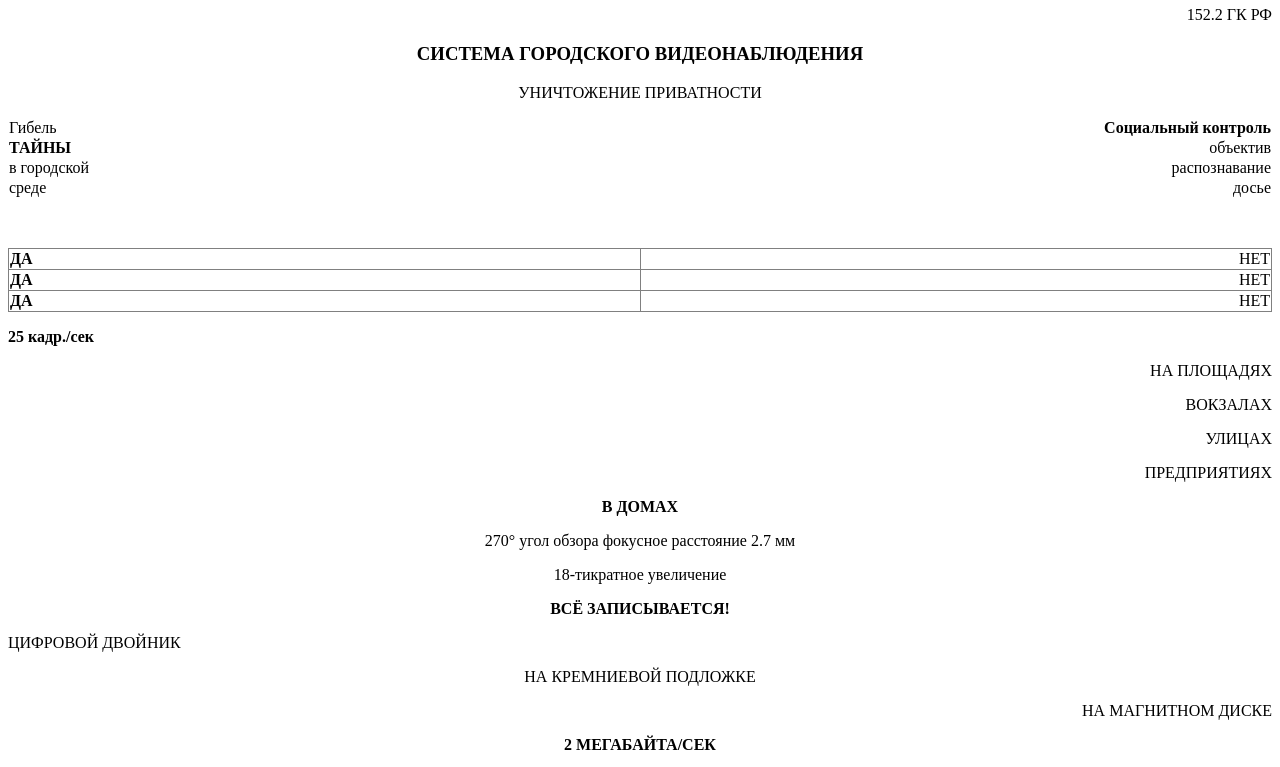
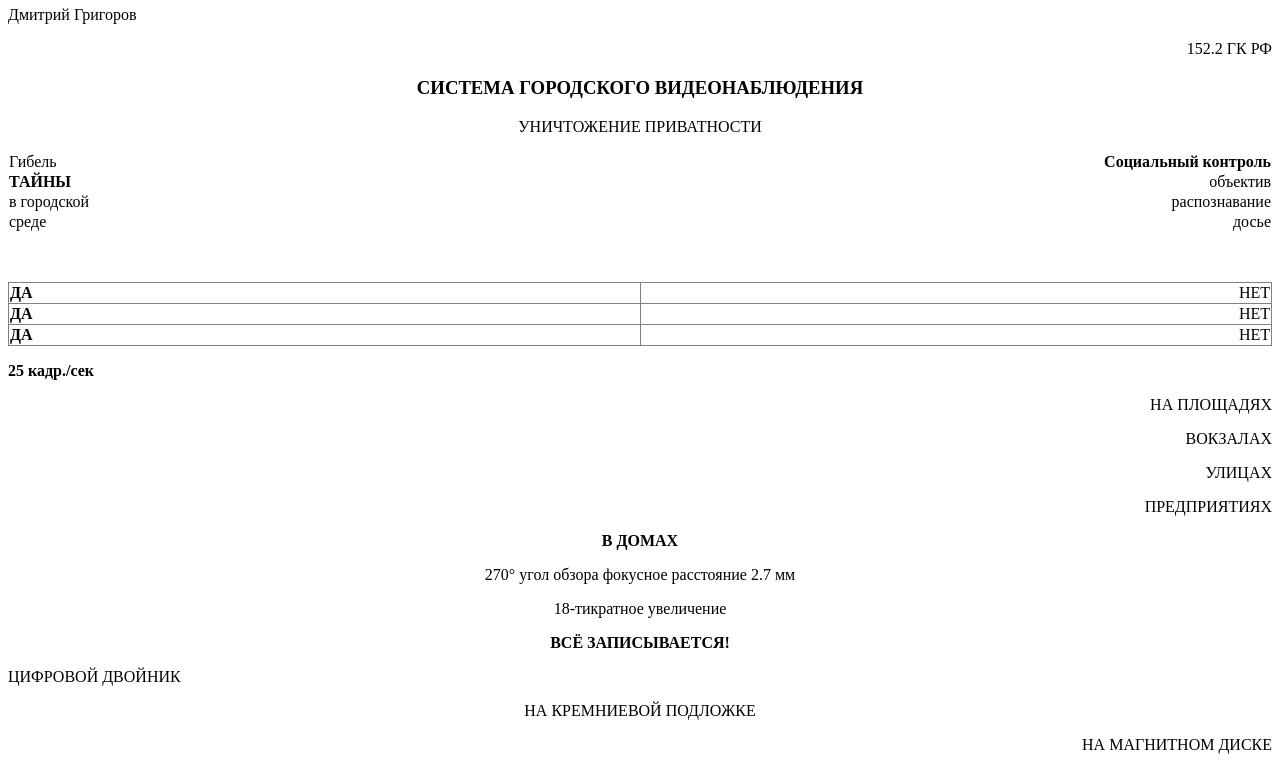
Before and after one commit to TatlinTower/CYBERFUTURISMO, a plain HTML site: page index.html in a window 1280 px wide. Shown: the part 60-827 px from the top of the page. Drawn offline with Linux system fonts and the light colour scheme.

Commit message:
Update index.html

```diff
--- a/index.html
+++ b/index.html
@@ -1,4 +1,5 @@
 <h1 style="text-align: center;">КАМЕРА</h1>
+<p style="text-align: left;">Дмитрий Григоров</p>
 <p style="text-align: right;">152.2 ГК РФ</p>
 <h3 style="text-align: center;"><strong>СИСТЕМА ГОРОДСКОГО ВИДЕОНАБЛЮДЕНИЯ</strong></h3>
 <p style="text-align: center;">УНИЧТОЖЕНИЕ ПРИВАТНОСТИ</p>
```
